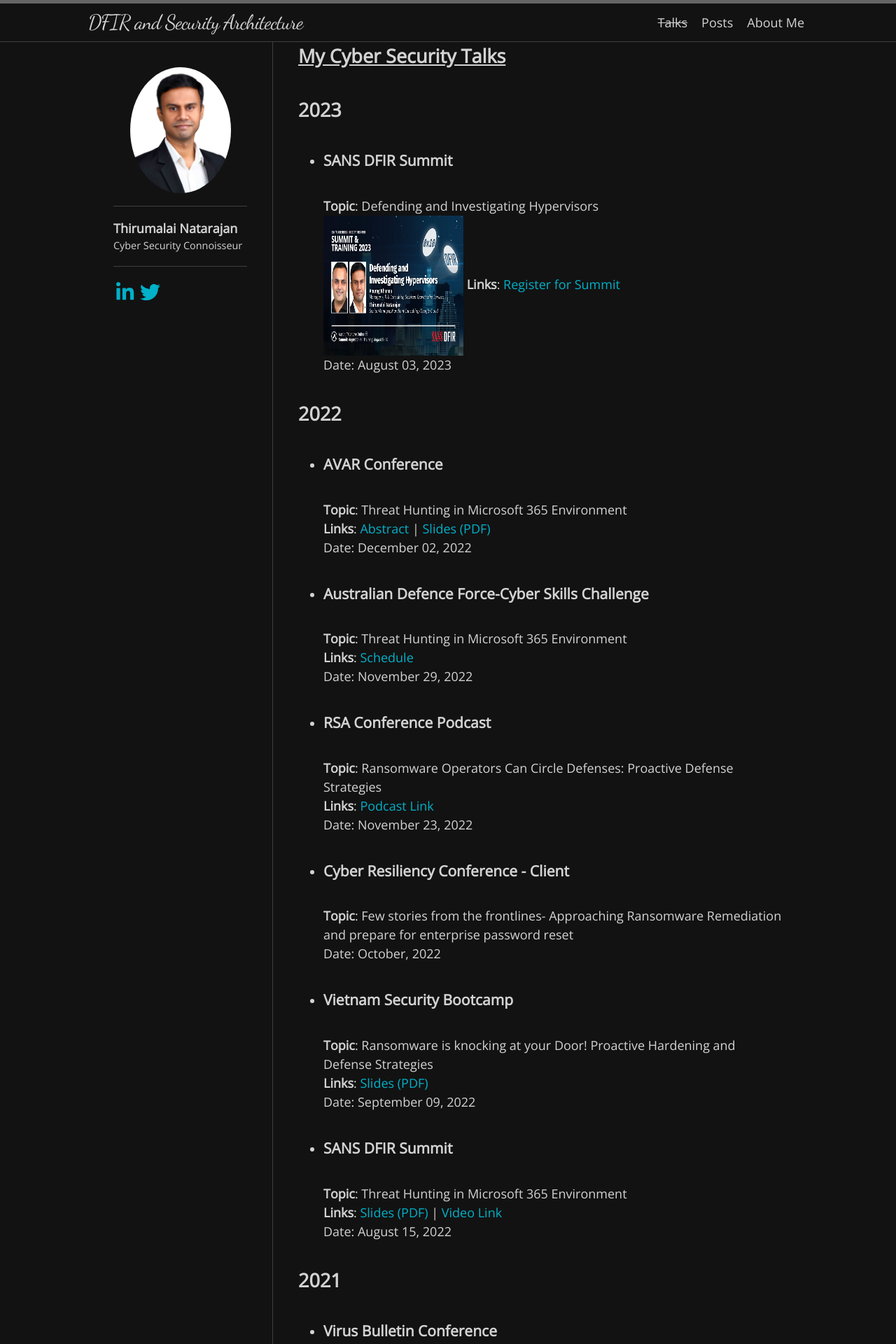
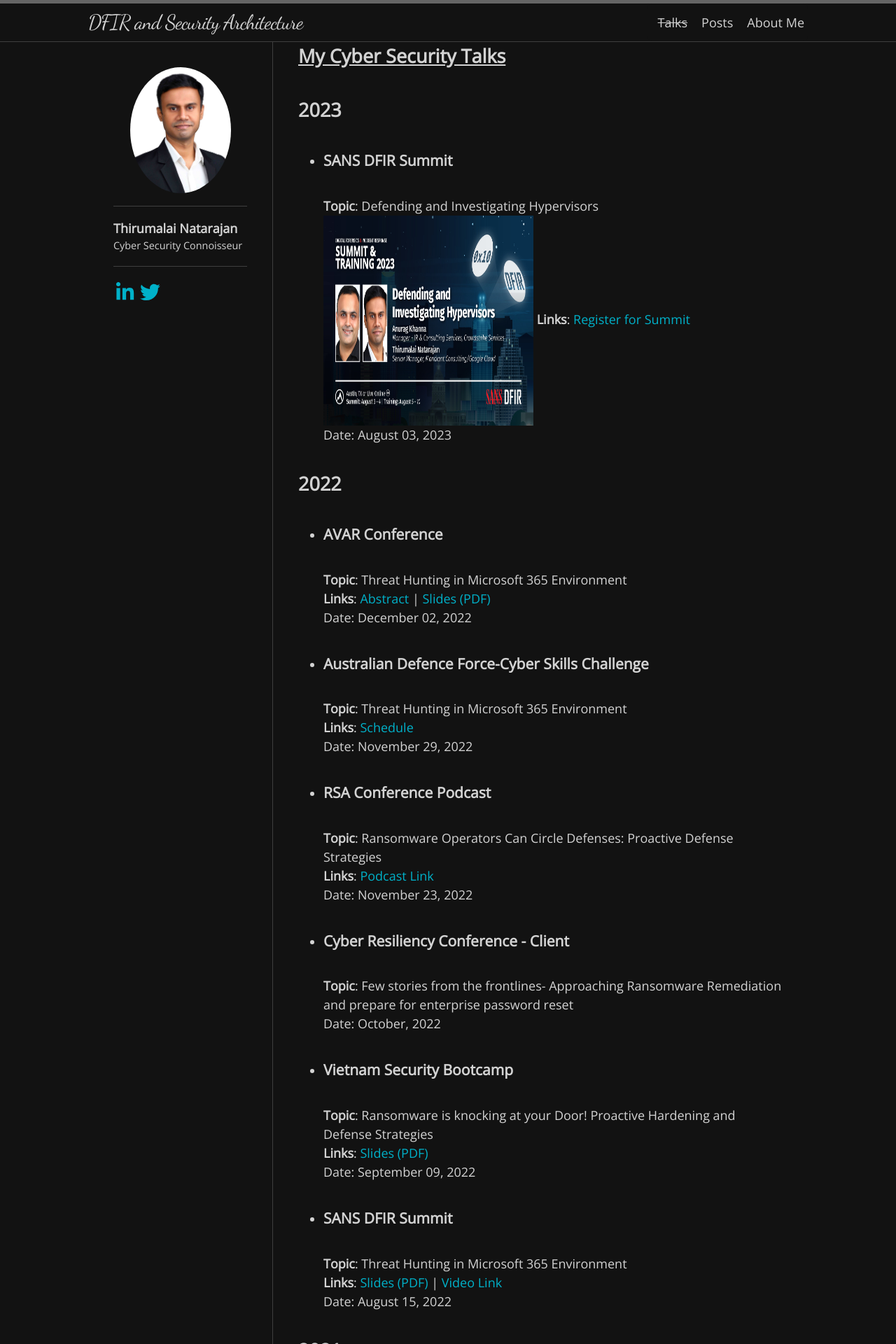
Before and after one commit to Th1ru-M/th1ru-m.github.io, a Jekyll site: the page built from talks.md, in a window 1280 px wide. Shown: the top 1920 px of the page at 70% size. Built offline with Jekyll 4.4.1, drawn with Linux system fonts in a browser that asks for light colours; nearby versions of some CDN libraries; some web fonts are replaced.

Commit message:
Update talks.md

```diff
--- a/talks.md
+++ b/talks.md
@@ -9,7 +9,7 @@ permalink: /talks/
 
 - ### **SANS DFIR Summit**
 **Topic**: Defending and Investigating Hypervisors
-<img src="/image/SANSDFIR2023.jpg" width="200" height="200" />
+<img src="/image/SANSDFIR2023.jpg" width="300" height="300" />
 **Links**: [Register for Summit](https://www.sans.org/u/1pkm)
 Date: August 03, 2023
 
```
